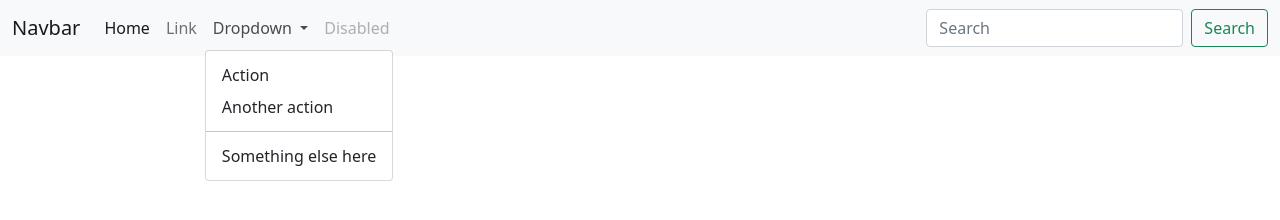
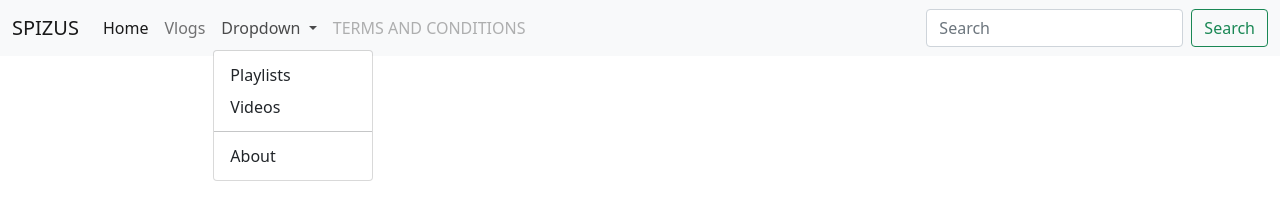
Before and after one commit to SHIKHACH22/GIT-DEMO, a plain HTML site: page website/index.html in a window 1280 px wide. Both pictures are taken after a click on the button "Dropdown". Drawn offline with nearby package versions, Linux system fonts and the light colour scheme.

Commit message:
modified website

```diff
--- a/website/index.html
+++ b/website/index.html
@@ -13,7 +13,7 @@
   <body>
     <nav class="navbar navbar-expand-lg navbar-light bg-light">
         <div class="container-fluid">
-          <a class="navbar-brand" href="#">Navbar</a>
+          <a class="navbar-brand" href="#">SPIZUS</a>
           <button class="navbar-toggler" type="button" data-bs-toggle="collapse" data-bs-target="#navbarSupportedContent" aria-controls="navbarSupportedContent" aria-expanded="false" aria-label="Toggle navigation">
             <span class="navbar-toggler-icon"></span>
           </button>
@@ -23,21 +23,21 @@
                 <a class="nav-link active" aria-current="page" href="#">Home</a>
               </li>
               <li class="nav-item">
-                <a class="nav-link" href="#">Link</a>
+                <a class="nav-link" href="#">Vlogs</a>
               </li>
               <li class="nav-item dropdown">
                 <a class="nav-link dropdown-toggle" href="#" id="navbarDropdown" role="button" data-bs-toggle="dropdown" aria-expanded="false">
                   Dropdown
                 </a>
                 <ul class="dropdown-menu" aria-labelledby="navbarDropdown">
-                  <li><a class="dropdown-item" href="#">Action</a></li>
-                  <li><a class="dropdown-item" href="#">Another action</a></li>
+                  <li><a class="dropdown-item" href="#">Playlists</a></li>
+                  <li><a class="dropdown-item" href="#">Videos</a></li>
                   <li><hr class="dropdown-divider"></li>
-                  <li><a class="dropdown-item" href="#">Something else here</a></li>
+                  <li><a class="dropdown-item" href="#">About</a></li>
                 </ul>
               </li>
               <li class="nav-item">
-                <a class="nav-link disabled">Disabled</a>
+                <a class="nav-link disabled">TERMS AND CONDITIONS</a>
               </li>
             </ul>
             <form class="d-flex">
```
